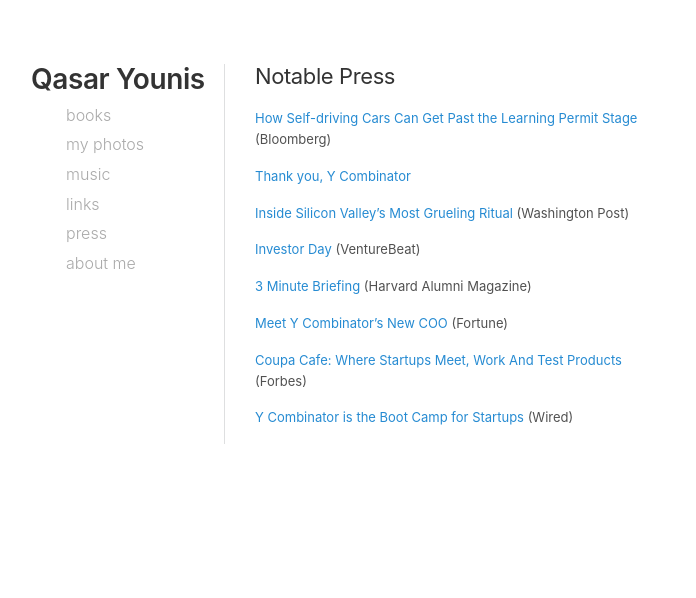
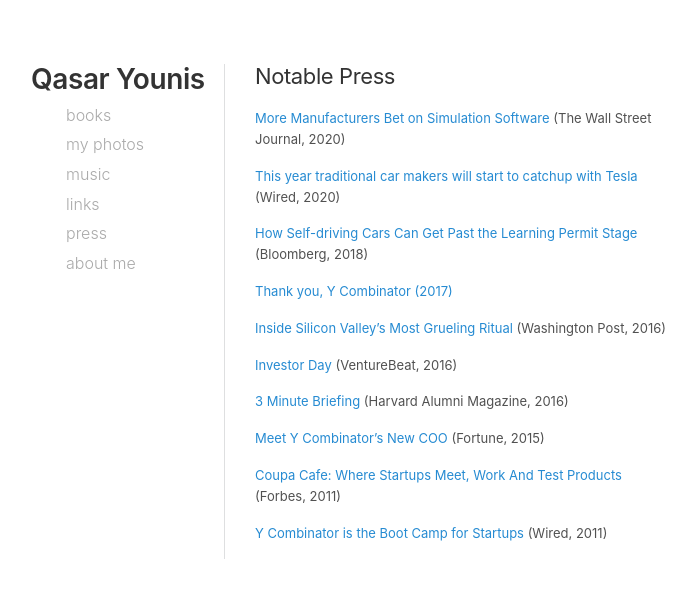
Before and after one commit to qasar/qasar.github.io, a Jekyll site: the page built from press.md, in a window 1280 px wide. Shown: the top 598 px of the page, without its empty margins (35-731 px from the left). Built offline with Jekyll 4.4.1, drawn with Linux system fonts in a browser that asks for light colours.

Commit message:
Update press.md

```diff
--- a/press.md
+++ b/press.md
@@ -3,20 +3,23 @@
 permalink: /press/
 ---
 
+<a href="https://www.wsj.com/articles/more-manufacturers-bet-on-simulation-software-11582240105"> More Manufacturers Bet on Simulation Software</a> (The Wall Street Journal, 2020)
+
+<a href="https://www.wired.co.uk/article/tesla-competition-business-model"> This year traditional car makers will start to catchup with Tesla</a> (Wired, 2020)
 
 <a href="https://www.bloomberg.com/news/articles/2018-09-12/how-self-driving-cars-can-get-past-the-learning-permit-stage-without-any-risk
-"> How Self-driving Cars Can Get Past the Learning Permit Stage</a> (Bloomberg)
+"> How Self-driving Cars Can Get Past the Learning Permit Stage</a> (Bloomberg, 2018)
 
-<a href="https://www.facebook.com/qasar/posts/10154710776519865"> Thank you, Y Combinator </a>
+<a href="https://www.facebook.com/qasar/posts/10154710776519865"> Thank you, Y Combinator (2017) </a>
 
-<a href="https://www.washingtonpost.com/news/the-switch/wp/2016/08/29/inside-one-of-silicon-valleys-most-celebrated-rituals-raising-cash/">Inside Silicon Valley’s Most Grueling Ritual </a> (Washington Post)
+<a href="https://www.washingtonpost.com/news/the-switch/wp/2016/08/29/inside-one-of-silicon-valleys-most-celebrated-rituals-raising-cash/">Inside Silicon Valley’s Most Grueling Ritual </a> (Washington Post, 2016)
 
-<a href="http://venturebeat.com/2016/07/07/y-combinator-will-hold-an-investor-day-for-meetings-with-startups-after-demo-day/">Investor Day</a> (VentureBeat)
+<a href="http://venturebeat.com/2016/07/07/y-combinator-will-hold-an-investor-day-for-meetings-with-startups-after-demo-day/">Investor Day</a> (VentureBeat, 2016)
 
-<a href="https://www.alumni.hbs.edu/stories/Pages/story-impact.aspx?num=5765">3 Minute Briefing</a> (Harvard Alumni Magazine)
+<a href="https://www.alumni.hbs.edu/stories/Pages/story-impact.aspx?num=5765">3 Minute Briefing</a> (Harvard Alumni Magazine, 2016)
 
-<a href="http://fortune.com/2015/08/26/meet-y-combinators-new-coo/">Meet Y Combinator's New COO</a> (Fortune)
+<a href="http://fortune.com/2015/08/26/meet-y-combinators-new-coo/">Meet Y Combinator's New COO</a> (Fortune, 2015)
 
-<a href="http://www.forbes.com/sites/tomiogeron/2011/11/16/coupa-cafe-where-startups-meet-work-and-test-products/">Coupa Cafe: Where Startups Meet, Work And Test Products</a> (Forbes)
+<a href="http://www.forbes.com/sites/tomiogeron/2011/11/16/coupa-cafe-where-startups-meet-work-and-test-products/">Coupa Cafe: Where Startups Meet, Work And Test Products</a> (Forbes, 2011)
 
-<a href="https://www.wired.com/2011/05/ff_ycombinator/">Y Combinator is the Boot Camp for Startups</a> (Wired)
+<a href="https://www.wired.com/2011/05/ff_ycombinator/">Y Combinator is the Boot Camp for Startups</a> (Wired, 2011)
```
